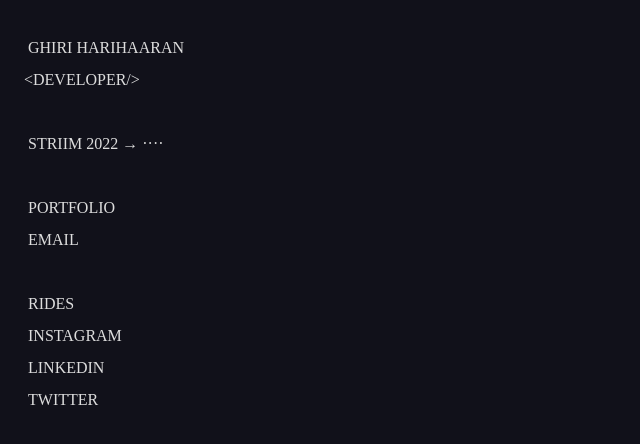
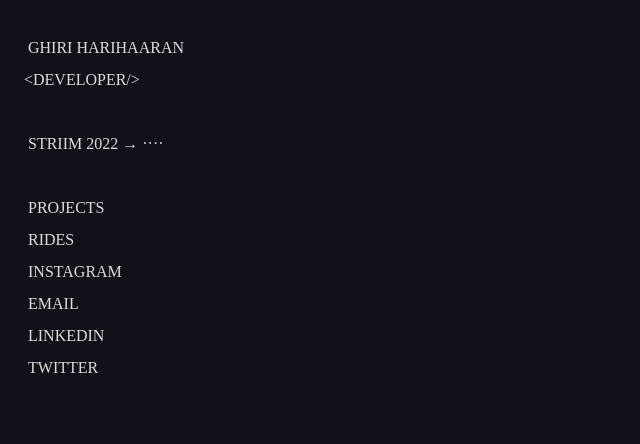
Before and after one commit to ghirihari/ghiridotcom, a React (Vite) app: page / in a window 1280 px wide. Shown: the top 444 px of the page, without its empty margins (0-640 px from the left). Built offline with nearby package versions, Linux system fonts and the light colour scheme; a web font is replaced by a local one.

Commit message:
add projects

```diff
--- a/src/App.css
+++ b/src/App.css
@@ -29,6 +29,9 @@
     }
     .link-icon {
       display: block;
+    }
+    .link-description {
+      display: none;
     }
   }
 }
@@ -71,6 +74,11 @@
 .link-text {
   flex-grow: 0;
 }
+.link-description {
+  margin-left: 8px;
+  font-size: 12px;
+  color: #555555;
+}
 .link-icon {
   display: none;
 }
--- a/src/App.tsx
+++ b/src/App.tsx
@@ -4,6 +4,46 @@ import "./App.css";
 
 function App() {
   const [showImage, setShowImage] = useState(false);
+  const [showProjects, setShowProjects] = useState(false);
+
+  const Projects = [
+    {
+      name: "VM Architects + Builders",
+      description: "A Construction company",
+      link: "https://vmab.in/",
+    },
+    {
+      name: "J Vishnu & Associates",
+      description: "A Law firm",
+      link: "https://jvishnuca.in/",
+    },
+    {
+      name: "A Jayachandran & Associates",
+      description: "A Law firm",
+      link: "https://ajayachandranassociates.in/",
+    },
+    {
+      name: "Sculpt Fitness",
+      description: "A fitness measurements app",
+      link: "https://sculptfitness.netlify.app/",
+    },
+  ];
+
+  const ProjectsList = () => {
+    if (!showProjects) return null;
+    return (
+      <div style={{ marginLeft: "10px" }}>
+        {Projects.map((project, index) => (
+          <LinkRow
+            text={`${index + 1}. ${project.name}`}
+            link={project.link}
+            description={project.description}
+          />
+        ))}
+      </div>
+    );
+  };
+
   return (
     <div className="container">
       <div className="text-container">
@@ -16,14 +56,18 @@ function App() {
         <div className="empty-row"></div>
         <LinkRow text={"Striim 2022 → ····"} link={"https://www.striim.com/"} />
         <div className="empty-row"></div>
-        <LinkRow text={"Portfolio"} />
-        <LinkRow text={"Email"} link={"mailto:ghirihari@gmail.com"} />
-        <div className="empty-row"></div>
+        <NameRow
+          text={"Projects"}
+          showImage={showProjects}
+          setShowImage={setShowProjects}
+        />
+        <ProjectsList />
         <LinkRow text={"Rides"} />
         <LinkRow
           text={"Instagram"}
           link={"https://www.instagram.com/ghirihari7/"}
         />
+        <LinkRow text={"Email"} link={"mailto:ghirihari@gmail.com"} />
         <LinkRow
           text={"Linkedin"}
           link={"https://www.linkedin.com/in/ghirihari/"}
--- a/src/components/home.components.tsx
+++ b/src/components/home.components.tsx
@@ -2,14 +2,22 @@ import { image } from "./dot";
 
 type LinkRowProps = {
   text: string;
+  description?: string;
   link?: string;
 };
 
-export const LinkRow: React.FC<LinkRowProps> = ({ text, link = null }) => {
+export const LinkRow: React.FC<LinkRowProps> = ({
+  text,
+  description,
+  link = null,
+}) => {
   const navigate = (url: string) => window.open(url, "_blank");
   return (
     <div className="content-row link" onClick={() => link && navigate(link)}>
       <label className="link-text">{text}</label>
+      {description && (
+        <label className="link-description">({description})</label>
+      )}
       <label className="link-icon">&nbsp;[{link ? "↗" : "-"}]</label>
     </div>
   );
```
